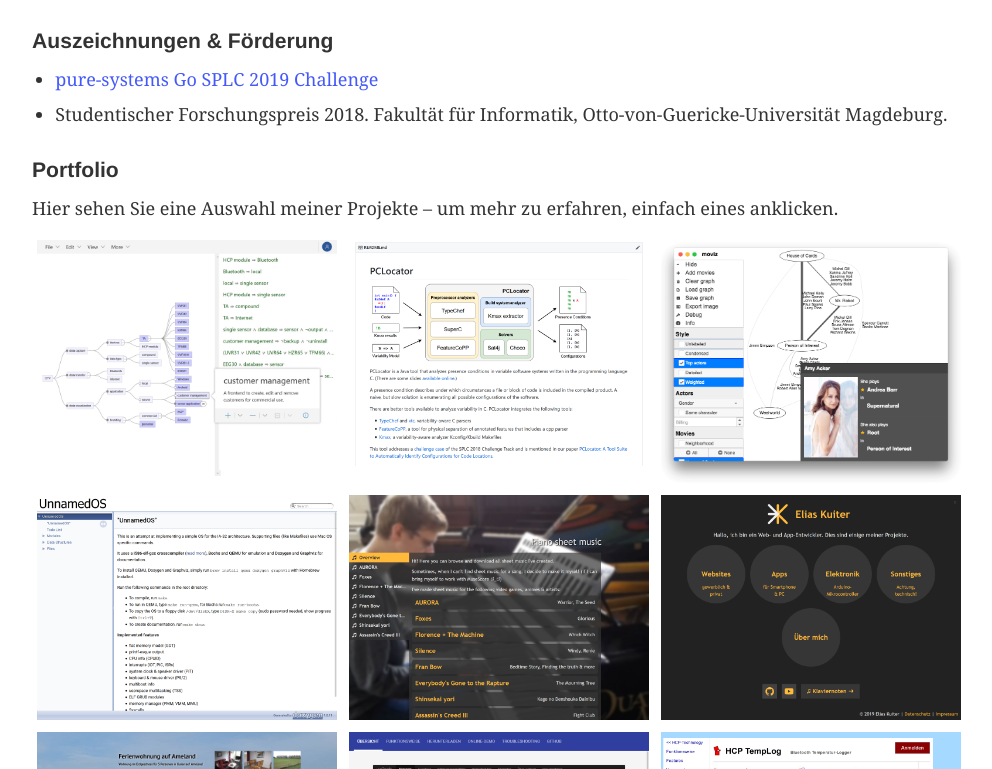
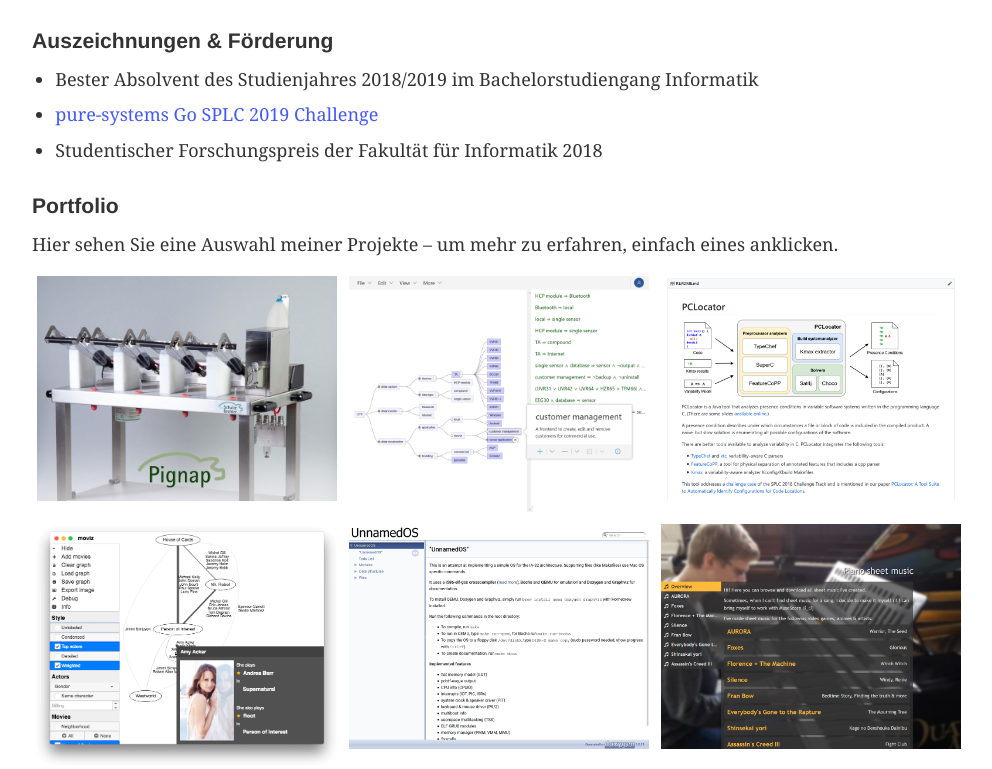
Before and after one commit to ekuiter/www.elias-kuiter.de, a Gatsby site: page / in a window 1280 px wide. Shown: the part 1425-2194 px from the top of the page, without its empty margins (144-1136 px from the left). Built offline with nearby package versions, Linux system fonts and the light colour scheme; Gatsby itself is replaced by a stand-in of ours.

Commit message:
New data

```diff
--- a/src/data/awards.js
+++ b/src/data/awards.js
@@ -1,10 +1,12 @@
 export default [
   {
-    title: 'pure-systems Go SPLC 2019 Challenge',
-    href: 'https://www.pure-systems.com/news/gosplc',
+    title: 'Bester Absolvent des Studienjahres 2018/2019 im Bachelorstudiengang Informatik'
   },
   {
-    title: 'Studentischer Forschungspreis 2018',
-    meta: 'Fakultät für Informatik, Otto-von-Guericke-Universität Magdeburg'
+    title: 'pure-systems Go SPLC 2019 Challenge',
+    href: 'https://www.pure-systems.com/news/gosplc'
+  },
+  {
+    title: 'Studentischer Forschungspreis der Fakultät für Informatik 2018'
   }
 ];
--- a/src/data/portfolio.js
+++ b/src/data/portfolio.js
@@ -76,5 +76,17 @@
     href: 'http://db.automaten-wilmering.de',
     image: 'wilmering-datenbank.jpg',
     year: 2013
+  },
+  {
+    title: 'Ebersuche Weser-Ems',
+    href: 'https://play.google.com/store/apps/details?id=ek.ebersuche&hl=de',
+    image: 'ebersuche.jpg',
+    year: 2012
+  },
+  {
+    title: 'Pignap',
+    href: 'http://pignap.com',
+    image: 'pignap.jpg',
+    year: 2020
   }
 ];
--- a/src/data/tools.js
+++ b/src/data/tools.js
@@ -43,6 +43,11 @@
     className: styles.large
   },
   {
+    title: 'Python',
+    href: 'https://www.python.org',
+    image: 'python.png'
+  },
+  {
     title: 'Ruby',
     href: 'https://www.ruby-lang.org',
     image: 'ruby.png'
@@ -83,5 +88,10 @@
     href: 'https://common-lisp.net',
     image: 'commonlisp.png',
     className: styles.large
+  },
+  {
+    title: 'Haskell',
+    href: 'https://www.haskell.org',
+    image: 'haskell.png'
   }
 ];
```
Also changed, not shown: src/images/projects/ebersuche.jpg (added), src/images/projects/pignap.jpg (added), src/images/tools/haskell.png (added), src/images/tools/python.png (added).
